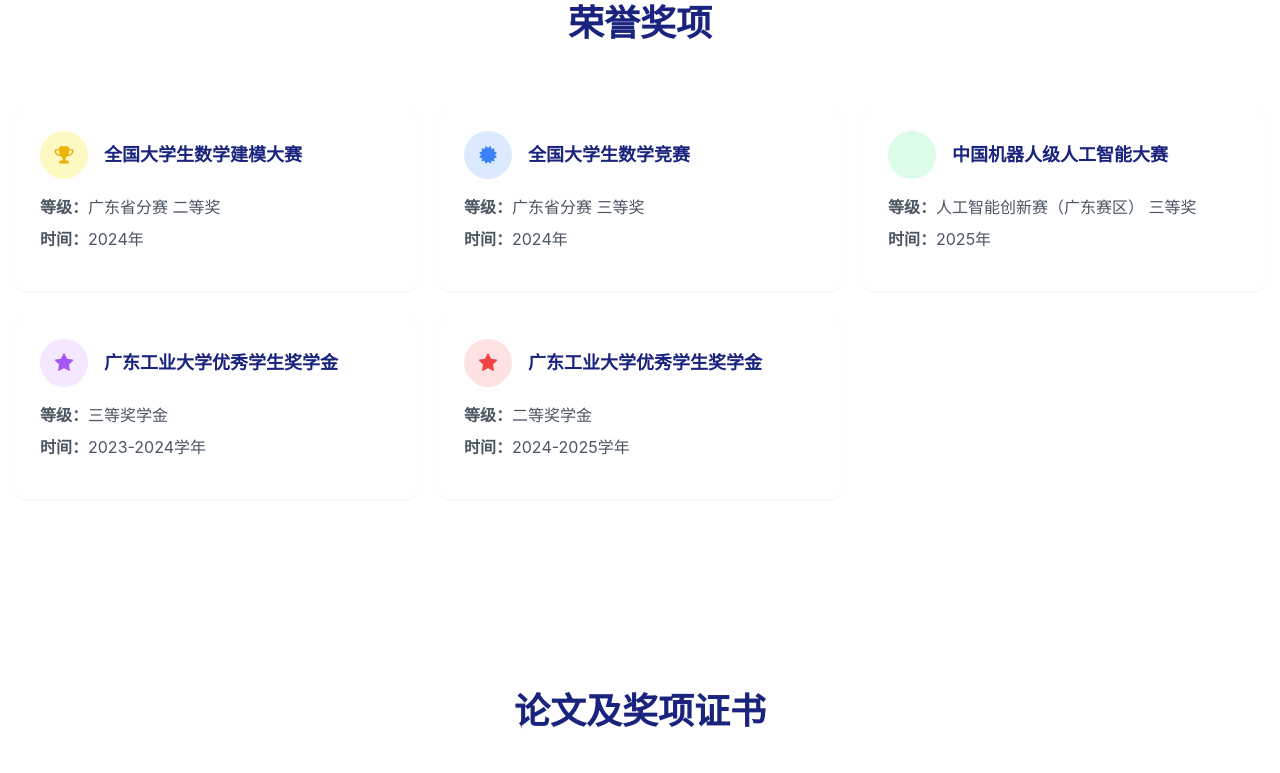
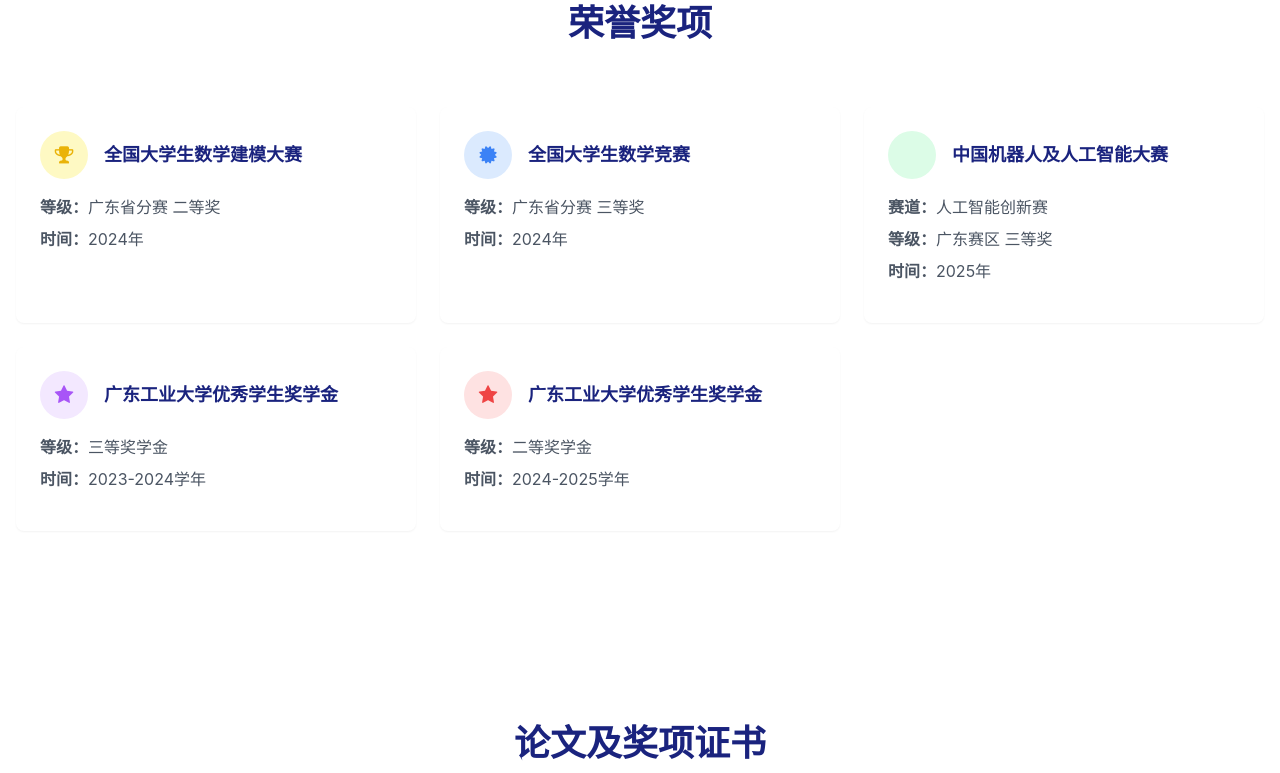
Before and after one commit to ChenglangRong/ChengLangRong.github.io, a plain HTML site: page index.html in a window 1280 px wide. Shown: the part 1643-2416 px from the top of the page. Drawn offline with nearby package versions, Linux system fonts and the light colour scheme; some icons are missing.

Commit message:
Update index.html

```diff
--- a/index.html
+++ b/index.html
@@ -436,9 +436,10 @@
                         <div class="w-12 h-12 bg-green-100 rounded-full flex items-center justify-center mr-4">
                             <i class="fa fa-robot text-green-500 text-xl"></i>
                         </div>
-                        <h3 class="text-lg font-semibold text-primary">中国机器人级人工智能大赛</h3>
+                        <h3 class="text-lg font-semibold text-primary">中国机器人及人工智能大赛</h3>
                     </div>
-                    <p class="text-gray-600 mb-2"><strong>等级：</strong>人工智能创新赛（广东赛区） 三等奖</p>
+                    <p class="text-gray-600 mb-2"><strong>赛道：</strong>人工智能创新赛</p>
+                    <p class="text-gray-600 mb-2"><strong>等级：</strong>广东赛区 三等奖</p>
                     <p class="text-gray-600"><strong>时间：</strong>2025年</p>
                     <div class="mt-4">
                     </div>
```
